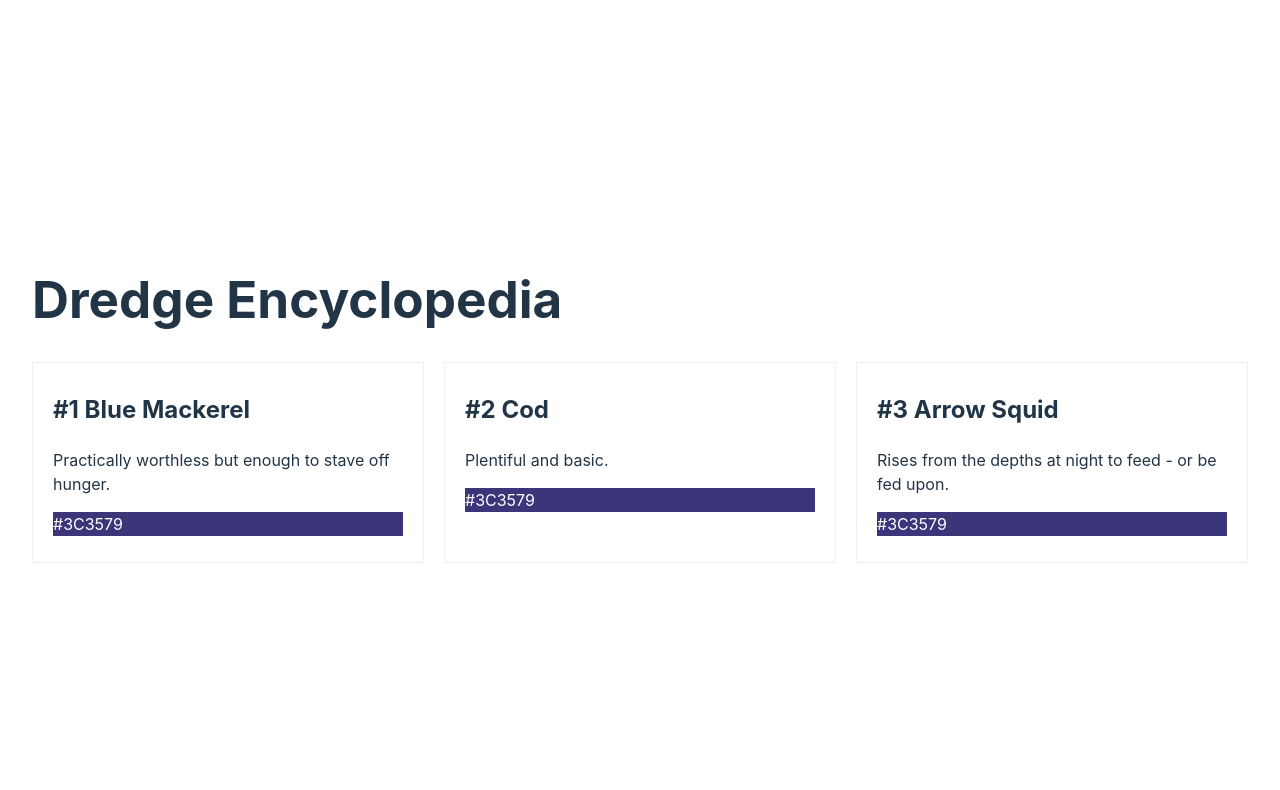
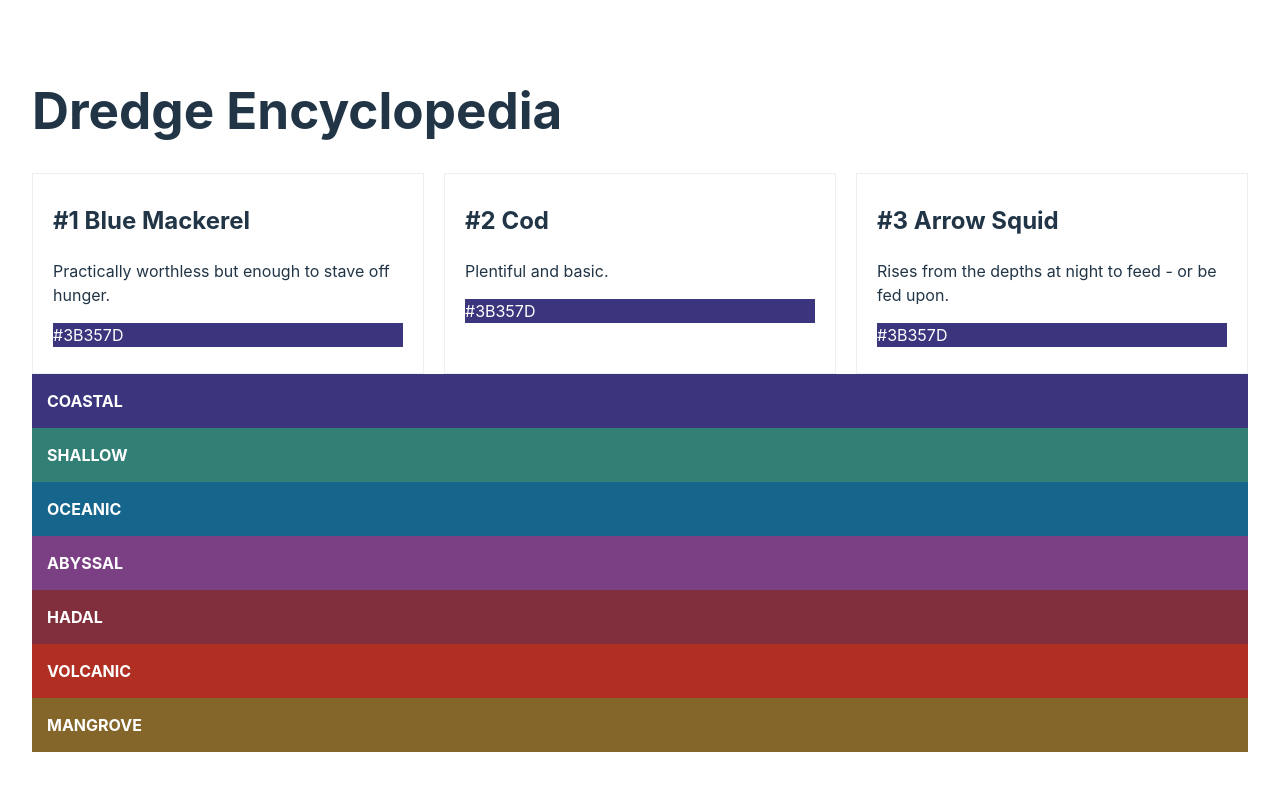
Before and after one commit to steroyle/dredge, a React (Vite) app: page / in a window 1280 px wide. Shown: the top 790 px of the page. Built offline with nearby package versions, Linux system fonts and the light colour scheme.

Commit message:
Added waterTypeList

```diff
--- a/src/App.tsx
+++ b/src/App.tsx
@@ -1,5 +1,6 @@
 import './App.css';
 import FishCard from './components/Fish/FishCard';
+import WaterTypeList from './components/WaterTypeList';
 import {fishes} from './data';
 
 function App() {
@@ -12,6 +13,8 @@
           return <FishCard fish={fish} />;
         })}
       </div>
+
+      <WaterTypeList />
     </>
   );
 }
--- /dev/null
+++ b/src/components/WaterTypeList.tsx
@@ -0,0 +1,19 @@
+import {waterTypes} from '../data';
+
+export default function WaterTypeList() {
+  return waterTypes.map((waterType) => {
+    return (
+      <div
+        style={{
+          background: waterType.color,
+          color: 'white',
+          textTransform: 'uppercase',
+          padding: 15,
+          fontWeight: 700
+        }}
+      >
+        {waterType.name}
+      </div>
+    );
+  });
+}
--- a/src/data.ts
+++ b/src/data.ts
@@ -69,7 +69,7 @@
   {
     id: 1,
     name: 'coastal',
-    color: '#3C3579'
+    color: '#3B357D'
   },
   {
     id: 2,
```
